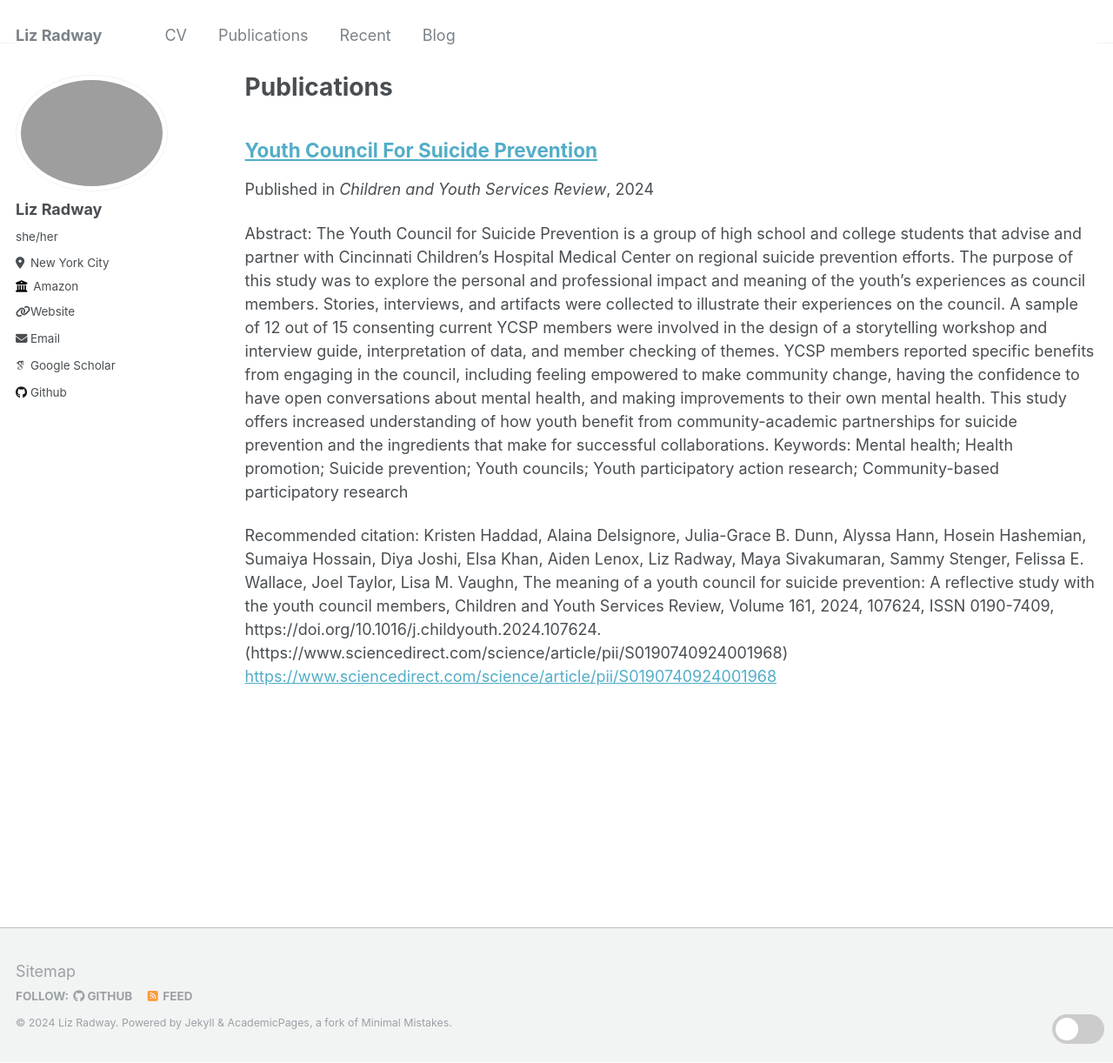
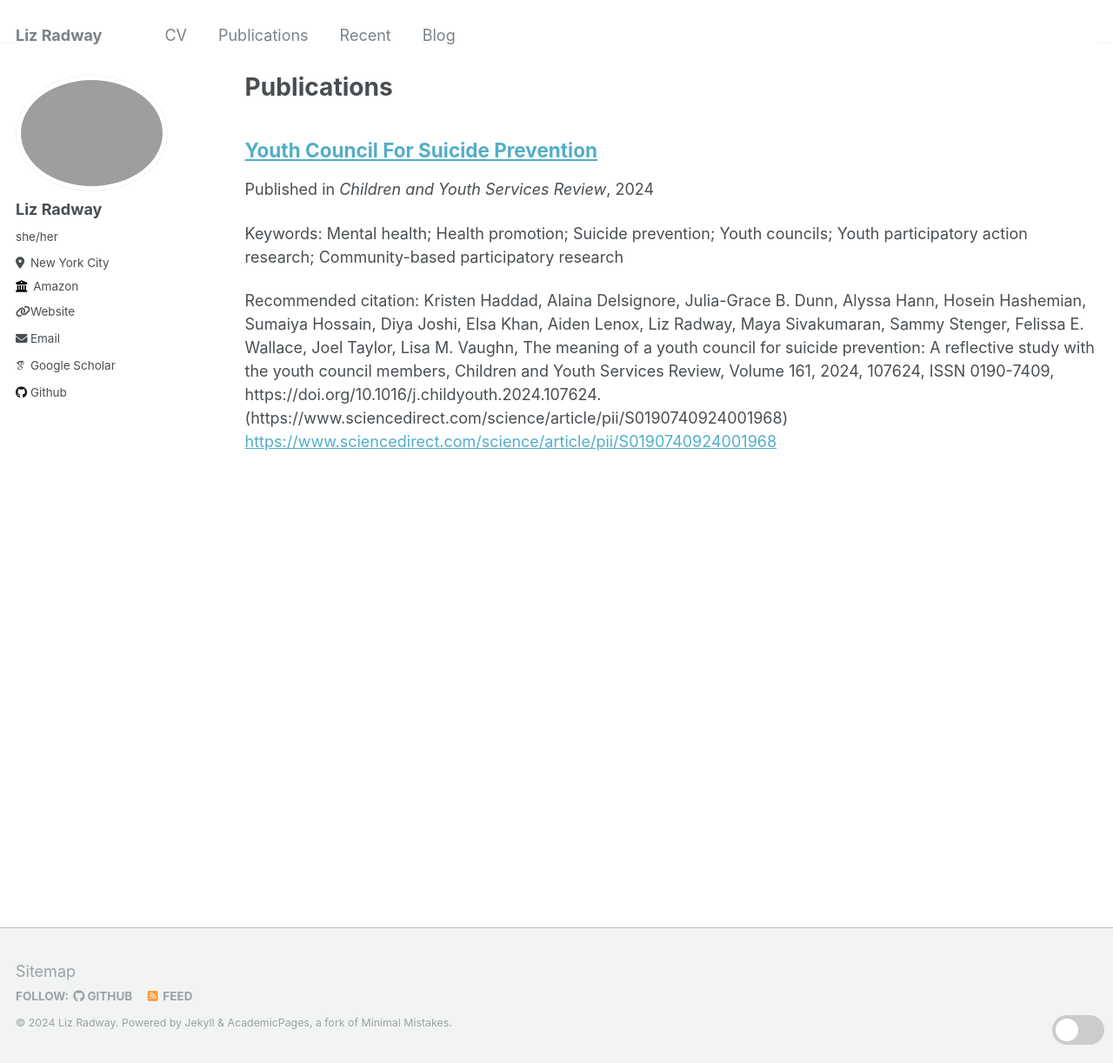
Before and after one commit to lizradway/lizradway.github.io, a Jekyll site: the page built from _pages/publications.md, in a window 1280 px wide and 1222 px high. Shown: the whole window at 87% size. Built offline with Jekyll 4.4.1, drawn with Linux system fonts in a browser that asks for light colours; some web fonts are replaced.

Commit message:
keywords

```diff
--- a/_publications/YCSP.md
+++ b/_publications/YCSP.md
@@ -2,8 +2,7 @@
 title: "Youth Council For Suicide Prevention"
 collection: publications
 permalink: /publication/YCSP
-excerpt: 'Abstract: The Youth Council for Suicide Prevention is a group of high school and college students that advise and partner with Cincinnati Children’s Hospital Medical Center on regional suicide prevention efforts. The purpose of this study was to explore the personal and professional impact and meaning of the youth’s experiences as council members. Stories, interviews, and artifacts were collected to illustrate their experiences on the council. A sample of 12 out of 15 consenting current YCSP members were involved in the design of a storytelling workshop and interview guide, interpretation of data, and member checking of themes. YCSP members reported specific benefits from engaging in the council, including feeling empowered to make community change, having the confidence to have open conversations about mental health, and making improvements to their own mental health. This study offers increased understanding of how youth benefit from community-academic partnerships for suicide prevention and the ingredients that make for successful collaborations.
-Keywords: Mental health; Health promotion; Suicide prevention; Youth councils; Youth participatory action research; Community-based participatory research'
+excerpt: 'Keywords: Mental health; Health promotion; Suicide prevention; Youth councils; Youth participatory action research; Community-based participatory research'
 date: 2024-4-26
 venue: 'Children and Youth Services Review'
 paperurl: 'https://www.sciencedirect.com/science/article/pii/S0190740924001968'
```
